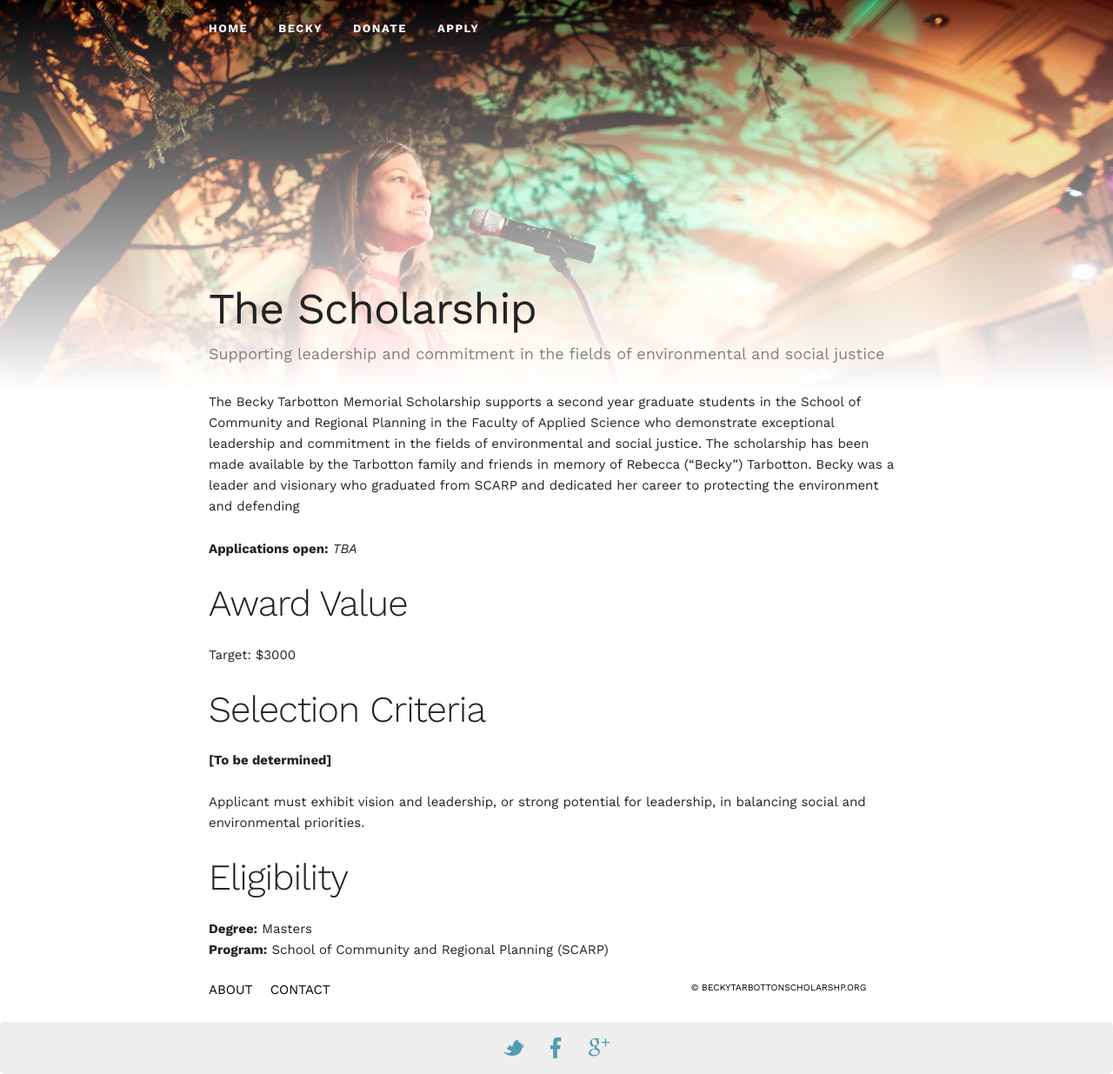
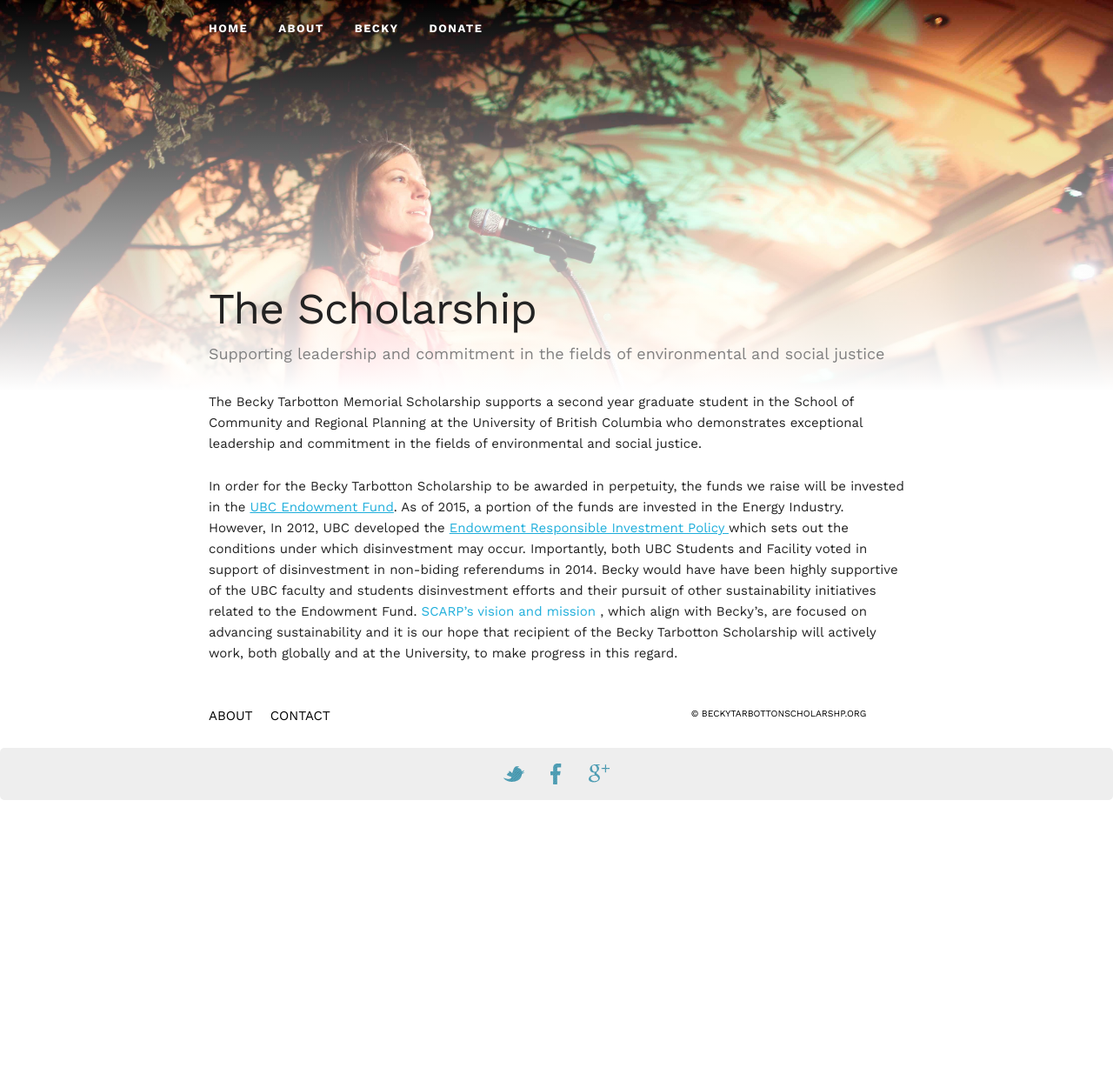
Before and after one commit to tsunamiCam/cameron-personal, a Jekyll site: the page built from about/index.html, in a window 1280 px wide and 1235 px high. Shown: the whole window at 87% size. Built offline with Jekyll 4.4.1, drawn with Linux system fonts in a browser that asks for light colours; nearby versions of some CDN libraries.

Commit message:
Added About page back

```diff
--- a/_includes/navbar.html
+++ b/_includes/navbar.html
@@ -2,11 +2,11 @@
   <div class="container">
     <ul class="navbar-list" id="menu">
       <li class="navbar-item"><a class="navbar-link" href="/">Home</a></li>
+      <li class="navbar-item"><a class="navbar-link" href="/about">About</a></li>
       <li class="navbar-item">
         <a class="navbar-link" href="{{ site.baseurl }}/becky">Becky</a>
       </li>
       <li class="navbar-item"><a class="navbar-link" href="/donate">Donate</a></li>
-      <li class="navbar-item"><a class="navbar-link" href="/apply">Apply</a></li>
     </ul>
   </div>
 </nav>
--- a/about/index.html
+++ b/about/index.html
@@ -7,23 +7,8 @@ subtitle: Supporting leadership and commitment in the fields of environmental an
   ================================================== -->
 
 
-          <p>The Becky Tarbotton Memorial Scholarship supports a second year graduate students in the School of Community and Regional Planning in the Faculty of Applied Science who demonstrate exceptional leadership and commitment in the fields of environmental and social justice. The scholarship has been made available by the Tarbotton family and friends in memory of Rebecca (“Becky”) Tarbotton. Becky was a leader and visionary who graduated from SCARP and dedicated her career to protecting the environment and defending </p>
+          <p>The Becky Tarbotton Memorial Scholarship supports a second year graduate student in the School of Community and Regional Planning at the University of British Columbia who demonstrates exceptional leadership and commitment in the fields of environmental and social justice. </p>
 
-          <p>
-              <strong>Applications open:</strong> <em>TBA</em>
-          </p>
-
-          <h2>Award Value</h2>
-          <p>Target: $3000</p>
-
-
-          <h2>Selection Criteria</h2>
-
-          <strong>[To be determined]</strong>
-          <br><br>
-          <p>Applicant must exhibit vision and leadership, or strong potential for leadership, in balancing social and environmental priorities.</p>
-
-          <h2>Eligibility</h2>
-          <strong>Degree:</strong> Masters
-          <br>
-          <strong>Program:</strong> School of Community and Regional Planning (SCARP)
+        <p>
+          In order for the Becky Tarbotton Scholarship to be awarded in perpetuity, the funds we raise will be invested in the <a href="http://www.ubcimant.ca/investments/endowment-fund.php">UBC Endowment Fund</a>.  As of 2015, a portion of the funds are invested in the Energy Industry.  However, In 2012, UBC developed the <a href="http://treasury.sites.olt.ubc.ca/files/2014/04/ubc-endowment-responsible-investment-policy-apr2014.pdf">Endowment Responsible Investment Policy </a> which sets out the conditions under which disinvestment may occur. Importantly, both UBC Students and Facility voted in support of disinvestment in non-biding referendums in 2014. Becky would have have been highly supportive of the UBC faculty and students disinvestment efforts and their pursuit of other sustainability initiatives related to the Endowment Fund.  <a = href"http://www.scarp.ubc.ca/mission-and-goals">SCARP’s vision and mission </a>, which align with Becky’s, are focused on advancing sustainability and it is our hope that recipient of the Becky Tarbotton Scholarship will actively work, both globally and at the University, to make progress in this regard.
+</p>
```
